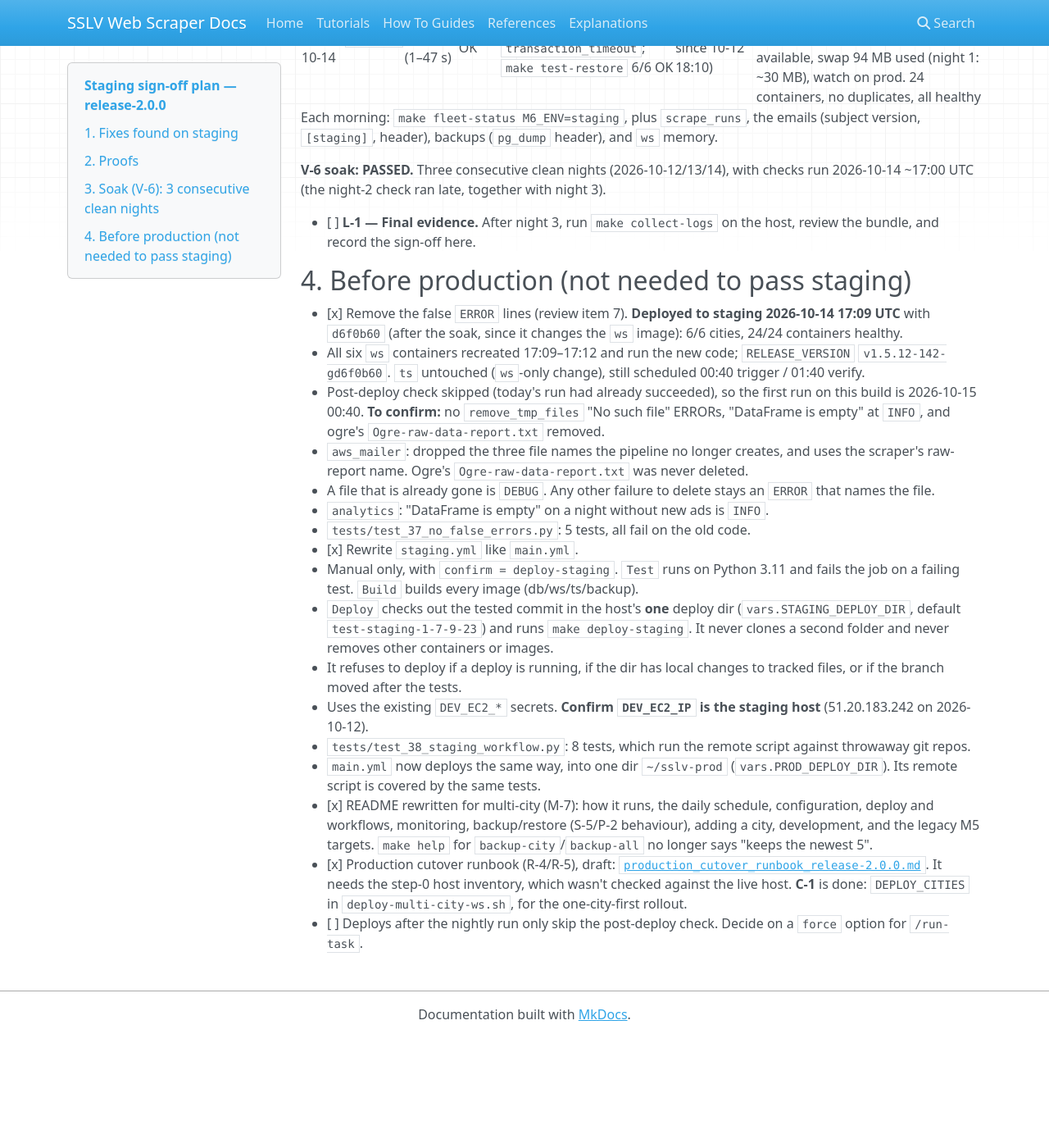
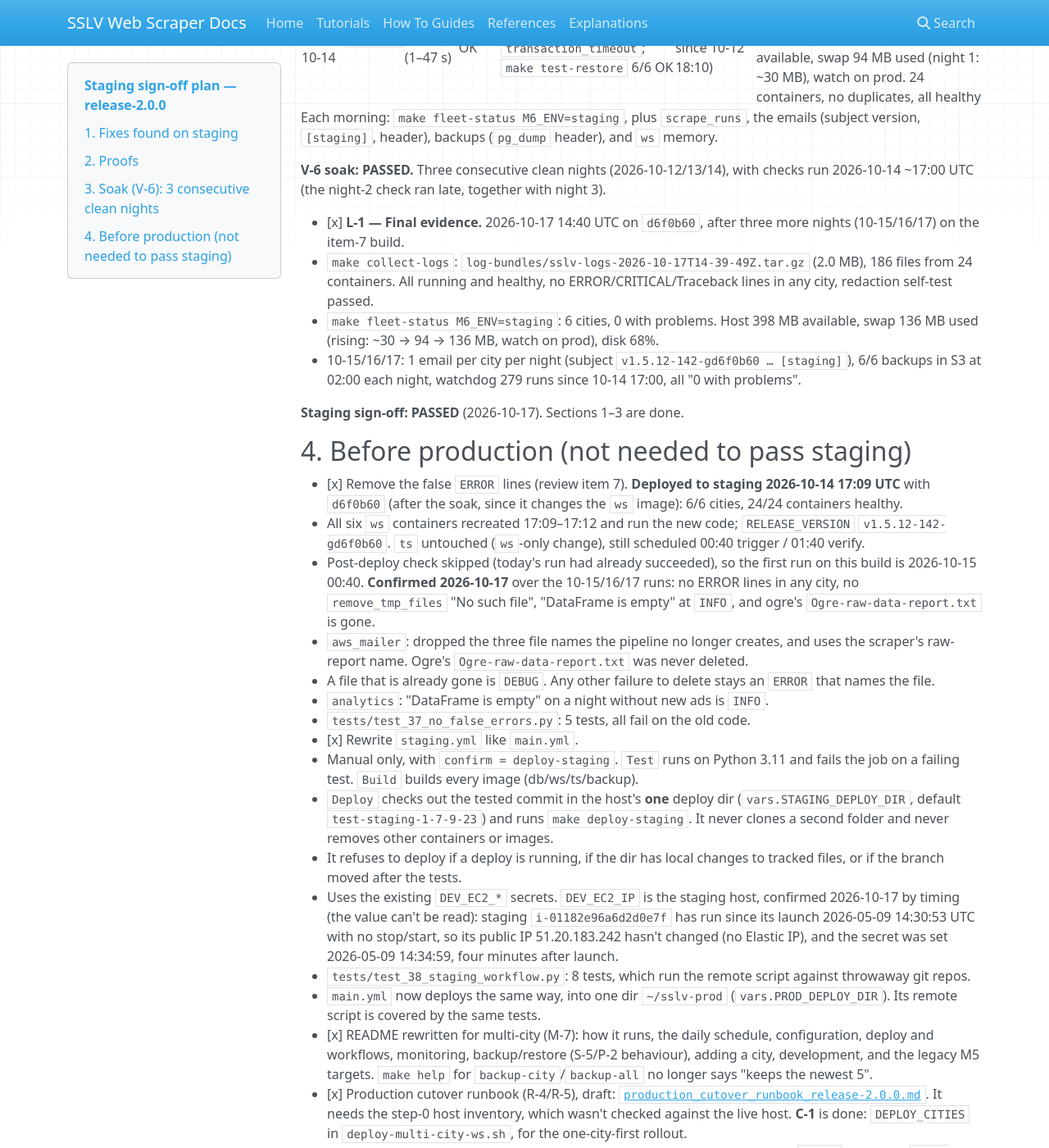
Before and after one commit to vfedotovs/sslv_web_scraper, an MkDocs documentation site: the page built from docs/staging_signoff_release-2.0.0.md, in a window 1280 px wide and 1400 px high, scrolled down 2584 px. Shown: the whole window at 82% size. Built offline with MkDocs 1.6.1, drawn with Linux system fonts in a browser that asks for light colours; nearby versions of some CDN libraries; before the commit the page ends 3849 px from its top, so only the background shows below that; some of the changed text lies outside the part shown.

Commit message:
docs: staging sign-off passed (L-1, P-4, item 7, DEV_EC2_IP)
- L-1: collect-logs bundle 2026-10-17 on d6f0b60 is clean; fleet-status
  0 problems; 10-15/16/17 emails, backups and watchdog all OK.
- P-4: the 15 [DRILL] notifications were confirmed on the phone.
- Item 7: no false ERROR lines over the first three nights on d6f0b60.
- DEV_EC2_IP: confirmed by timing (set 4 min after the staging instance
  launch, no restart since, so the IP is unchanged).

Co-Authored-By: Claude Opus 5.5 <noreply@anthropic.com>

```diff
--- a/docs/staging_signoff_release-2.0.0.md
+++ b/docs/staging_signoff_release-2.0.0.md
@@ -47,7 +47,7 @@ Staging passes when every item in sections 1–3 is done.
 - [x] **P-4 — Alerts still fire.** `make watchdog-drill M6_ENV=staging` on `5b3e8ee`, 2026-10-12 18:00: **8/8 PASS**.
   - Alert and recovery pushes for memory, disk, backup, oom, stuck-run, collapse and container (a real `docker stop salaspils-ts-1`), plus the heartbeat: 15 `[DRILL]` pushes accepted by ntfy.
   - Afterwards the watchdog timer resumed, `salaspils-ts-1` was healthy and rescheduled for 00:40, and all containers were healthy.
-  - **Manual:** confirm the 15 `[DRILL]` notifications arrived on the phone. Check #7 (missing heartbeat) stays a manual one-day test (`docs/critical_monitoring_ntfy_plan.md`).
+  - **Manual:** the 15 `[DRILL]` notifications arrived on the phone (confirmed 2026-10-17). Check #7 (missing heartbeat) stays a manual one-day test (`docs/critical_monitoring_ntfy_plan.md`).
 
 ## 3. Soak (V-6): 3 consecutive clean nights
 
@@ -61,13 +61,18 @@ Each morning: `make fleet-status M6_ENV=staging`, plus `scrape_runs`, the emails
 
 **V-6 soak: PASSED.** Three consecutive clean nights (2026-10-12/13/14), with checks run 2026-10-14 ~17:00 UTC (the night-2 check ran late, together with night 3).
 
-- [ ] **L-1 — Final evidence.** After night 3, run `make collect-logs` on the host, review the bundle, and record the sign-off here.
+- [x] **L-1 — Final evidence.** 2026-10-17 14:40 UTC on `d6f0b60`, after three more nights (10-15/16/17) on the item-7 build.
+  - `make collect-logs`: `log-bundles/sslv-logs-2026-10-17T14-39-49Z.tar.gz` (2.0 MB), 186 files from 24 containers. All running and healthy, no ERROR/CRITICAL/Traceback lines in any city, redaction self-test passed.
+  - `make fleet-status M6_ENV=staging`: 6 cities, 0 with problems. Host 398 MB available, swap 136 MB used (rising: ~30 → 94 → 136 MB, watch on prod), disk 68%.
+  - 10-15/16/17: 1 email per city per night (subject `v1.5.12-142-gd6f0b60 … [staging]`), 6/6 backups in S3 at 02:00 each night, watchdog 279 runs since 10-14 17:00, all "0 with problems".
+
+**Staging sign-off: PASSED** (2026-10-17). Sections 1–3 are done.
 
 ## 4. Before production (not needed to pass staging)
 
 - [x] Remove the false `ERROR` lines (review item 7). **Deployed to staging 2026-10-14 17:09 UTC** with `d6f0b60` (after the soak, since it changes the `ws` image): 6/6 cities, 24/24 containers healthy.
   - All six `ws` containers recreated 17:09–17:12 and run the new code; `RELEASE_VERSION` `v1.5.12-142-gd6f0b60`. `ts` untouched (`ws`-only change), still scheduled 00:40 trigger / 01:40 verify.
-  - Post-deploy check skipped (today's run had already succeeded), so the first run on this build is 2026-10-15 00:40. **To confirm:** no `remove_tmp_files` "No such file" ERRORs, "DataFrame is empty" at `INFO`, and ogre's `Ogre-raw-data-report.txt` removed.
+  - Post-deploy check skipped (today's run had already succeeded), so the first run on this build is 2026-10-15 00:40. **Confirmed 2026-10-17** over the 10-15/16/17 runs: no ERROR lines in any city, no `remove_tmp_files` "No such file", "DataFrame is empty" at `INFO`, and ogre's `Ogre-raw-data-report.txt` is gone.
   - `aws_mailer`: dropped the three file names the pipeline no longer creates, and uses the scraper's raw-report name. Ogre's `Ogre-raw-data-report.txt` was never deleted.
   - A file that is already gone is `DEBUG`. Any other failure to delete stays an `ERROR` that names the file.
   - `analytics`: "DataFrame is empty" on a night without new ads is `INFO`.
@@ -76,7 +81,7 @@ Each morning: `make fleet-status M6_ENV=staging`, plus `scrape_runs`, the emails
   - Manual only, with `confirm = deploy-staging`. `Test` runs on Python 3.11 and fails the job on a failing test. `Build` builds every image (db/ws/ts/backup).
   - `Deploy` checks out the tested commit in the host's **one** deploy dir (`vars.STAGING_DEPLOY_DIR`, default `test-staging-1-7-9-23`) and runs `make deploy-staging`. It never clones a second folder and never removes other containers or images.
   - It refuses to deploy if a deploy is running, if the dir has local changes to tracked files, or if the branch moved after the tests.
-  - Uses the existing `DEV_EC2_*` secrets. **Confirm `DEV_EC2_IP` is the staging host** (51.20.183.242 on 2026-10-12).
+  - Uses the existing `DEV_EC2_*` secrets. `DEV_EC2_IP` is the staging host, confirmed 2026-10-17 by timing (the value can't be read): staging `i-01182e96a6d2d0e7f` has run since its launch 2026-05-09 14:30:53 UTC with no stop/start, so its public IP 51.20.183.242 hasn't changed (no Elastic IP), and the secret was set 2026-05-09 14:34:59, four minutes after launch.
   - `tests/test_38_staging_workflow.py`: 8 tests, which run the remote script against throwaway git repos.
   - `main.yml` now deploys the same way, into one dir `~/sslv-prod` (`vars.PROD_DEPLOY_DIR`). Its remote script is covered by the same tests.
 - [x] README rewritten for multi-city (M-7): how it runs, the daily schedule, configuration, deploy and workflows, monitoring, backup/restore (S-5/P-2 behaviour), adding a city, development, and the legacy M5 targets. `make help` for `backup-city`/`backup-all` no longer says "keeps the newest 5".
```
